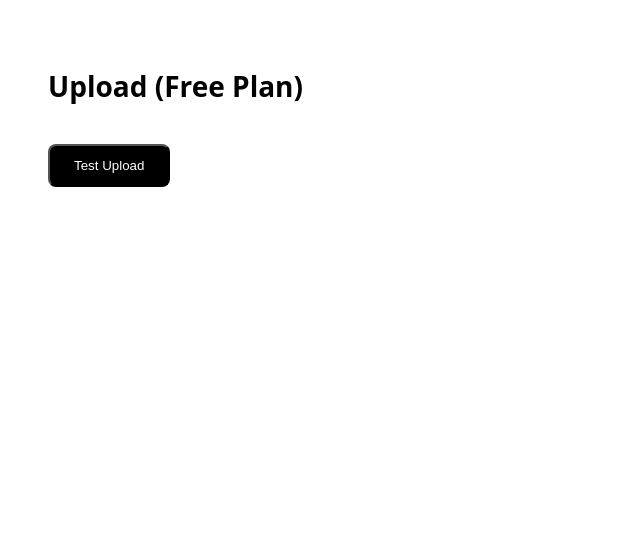
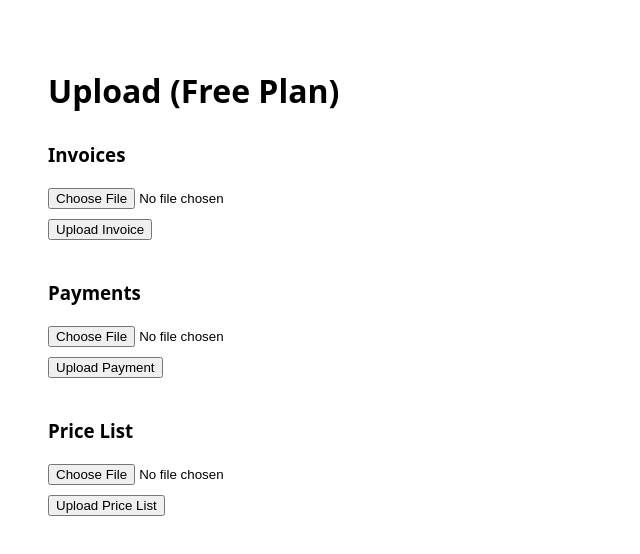
Before and after one commit to boskovasiljevic90/effluxa, a Next.js app: page /app/upload in a window 1280 px wide. Shown: the top 554 px of the page, without its empty margins (0-640 px from the left). Built offline with nearby package versions, Linux system fonts and the light colour scheme.

Commit message:
restore real upload UI

```diff
--- a/app/app/upload/page.tsx
+++ b/app/app/upload/page.tsx
@@ -1,42 +1,75 @@
-"use client"
+"use client";
 
-import { useState } from "react"
+import { useState } from "react";
 
 export default function UploadPage() {
-  const [response, setResponse] = useState<any>(null)
+  const [invoiceFile, setInvoiceFile] = useState<File | null>(null);
+  const [paymentFile, setPaymentFile] = useState<File | null>(null);
+  const [priceFile, setPriceFile] = useState<File | null>(null);
+  const [response, setResponse] = useState<any>(null);
 
-  async function testUpload() {
-    const res = await fetch("/api/upload/invoices", {
-      method: "POST"
-    })
-    const data = await res.json()
-    setResponse(data)
+  async function upload(kind: string, file: File | null) {
+    if (!file) return alert("Select file first");
+
+    const formData = new FormData();
+    formData.append("file", file);
+
+    const res = await fetch(`/api/upload/${kind}`, {
+      method: "POST",
+      body: formData,
+    });
+
+    const data = await res.json();
+    setResponse(data);
   }
 
   return (
     <div style={{ padding: 40 }}>
-      <h1 style={{ fontSize: 28, fontWeight: 700 }}>
+      <h1 style={{ fontSize: 32, fontWeight: 800 }}>
         Upload (Free Plan)
       </h1>
 
-      <button
-        onClick={testUpload}
-        style={{
-          marginTop: 20,
-          padding: "12px 24px",
-          background: "black",
-          color: "white",
-          borderRadius: 8
-        }}
-      >
-        Test Upload
-      </button>
+      <div style={{ marginTop: 30 }}>
+        <h3>Invoices</h3>
+        <input type="file" onChange={(e) => setInvoiceFile(e.target.files?.[0] || null)} />
+        <br />
+        <button
+          style={{ marginTop: 10 }}
+          onClick={() => upload("invoices", invoiceFile)}
+        >
+          Upload Invoice
+        </button>
+      </div>
+
+      <div style={{ marginTop: 40 }}>
+        <h3>Payments</h3>
+        <input type="file" onChange={(e) => setPaymentFile(e.target.files?.[0] || null)} />
+        <br />
+        <button
+          style={{ marginTop: 10 }}
+          onClick={() => upload("payments", paymentFile)}
+        >
+          Upload Payment
+        </button>
+      </div>
+
+      <div style={{ marginTop: 40 }}>
+        <h3>Price List</h3>
+        <input type="file" onChange={(e) => setPriceFile(e.target.files?.[0] || null)} />
+        <br />
+        <button
+          style={{ marginTop: 10 }}
+          onClick={() => upload("price-list", priceFile)}
+        >
+          Upload Price List
+        </button>
+      </div>
 
       {response && (
-        <pre style={{ marginTop: 20 }}>
+        <pre style={{ marginTop: 40 }}>
           {JSON.stringify(response, null, 2)}
         </pre>
       )}
     </div>
-  )
+  );
 }
```
